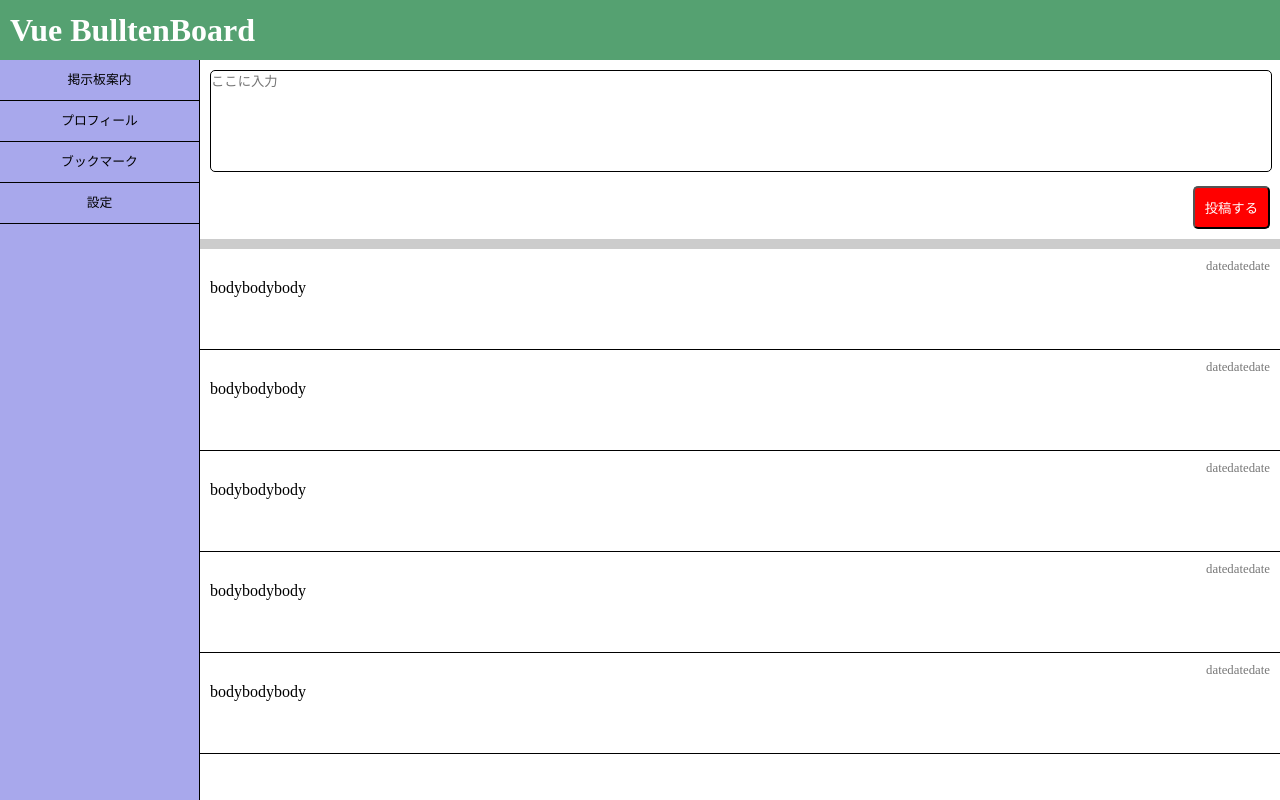
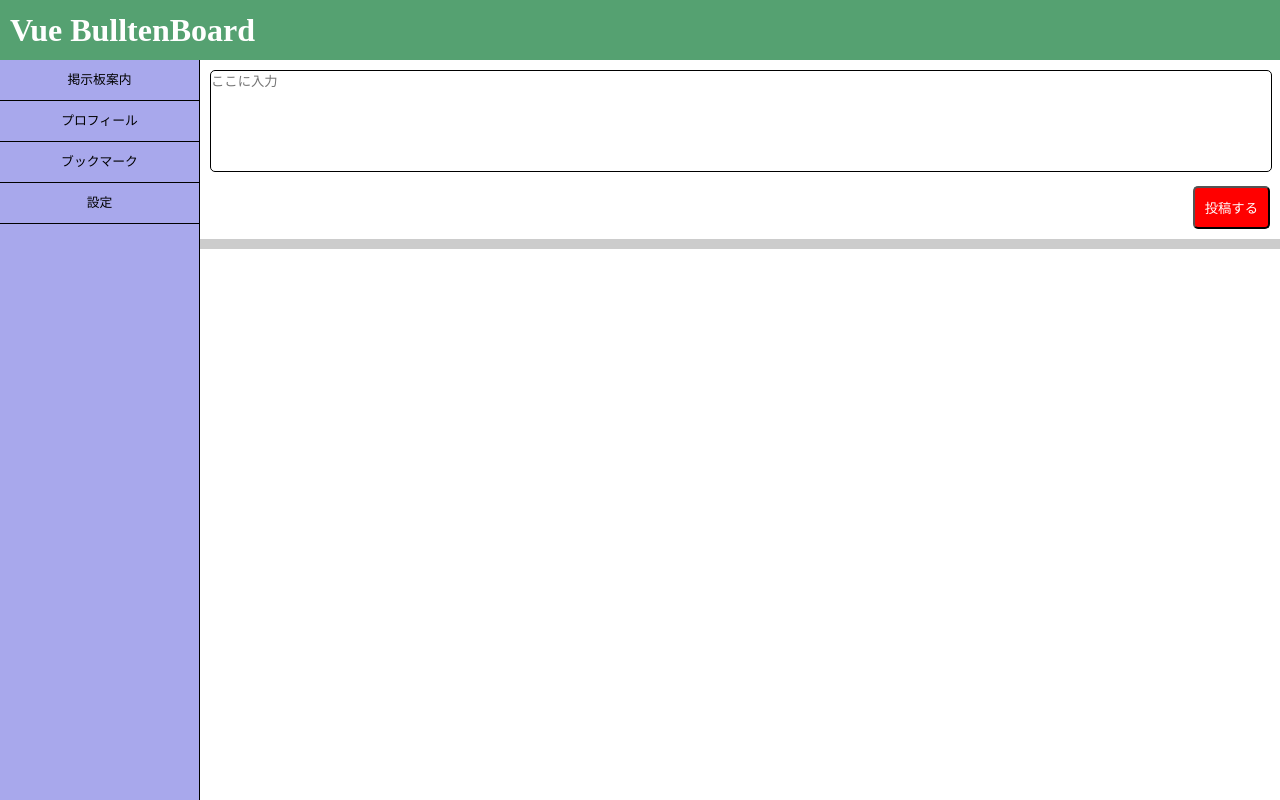
Before and after one commit to Maru-GitHub-1/React_BulltinBoard, a React (Create React App) app: page / in a window 1280 px wide. Built offline with nearby package versions, Linux system fonts and the light colour scheme.

Commit message:
Fix somefiles for connect Main and TextBox

```diff
--- a/src/components/Main/Main.jsx
+++ b/src/components/Main/Main.jsx
@@ -8,22 +8,32 @@ class Main extends React.Component {
     super(props);
 
     this.state = {
+      messages: []
+    }
+
+    this.addMessage = this.addMessage.bind(this);
+    this.reversedMessage = this.reversedMessage.bind(this);
+  }
+
+  addMessage(message) {
+    this.setState({
       messages: [
-        {date: 'datedatedate', body: 'bodybodybody'},
-        {date: 'datedatedate', body: 'bodybodybody'},
-        {date: 'datedatedate', body: 'bodybodybody'},
-        {date: 'datedatedate', body: 'bodybodybody'},
-        {date: 'datedatedate', body: 'bodybodybody'},
+        ...this.state.messages,
+        message
       ]
-    }
+    })
+  }
+
+  reversedMessage(messages) {
+    return messages.slice().reverse();
   }
 
   render() {
     return (
       <main className="main-container">
-        <TextBox />
+        <TextBox onSubmit={this.addMessage}/>
         <div className="devider"></div>
-          <MessageList messages={this.state.messages}/>
+          <MessageList messages={this.reversedMessage(this.state.messages)}/>
       </main>
     )
   }
--- a/src/components/TextBox/TextBox.jsx
+++ b/src/components/TextBox/TextBox.jsx
@@ -12,6 +12,7 @@ class TextBox extends React.Component {
 
     this.handleChange = this.handleChange.bind(this);
     this.sendBodyToParent = this.sendBodyToParent.bind(this);
+    this.createMessage = this.createMessage.bind(this);
   }
 
   handleChange(event) {
@@ -29,13 +30,22 @@ class TextBox extends React.Component {
       return;
     }
 
+    const newMessage = this.createMessage();
+
     if (typeof this.props.onSubmit === 'function') {
-      this.props.onSubmit(body);
+      this.props.onSubmit(newMessage);
     }
 
     this.setState({
       body: ''
     })
+  }
+
+  createMessage() {
+    return {
+      date: new Date().toLocaleString(),
+      body: this.state.body
+    }
   }
 
   render() {
```
Also changed, not shown: src/components/Message/Message.jsx (+0 -10 lines).
